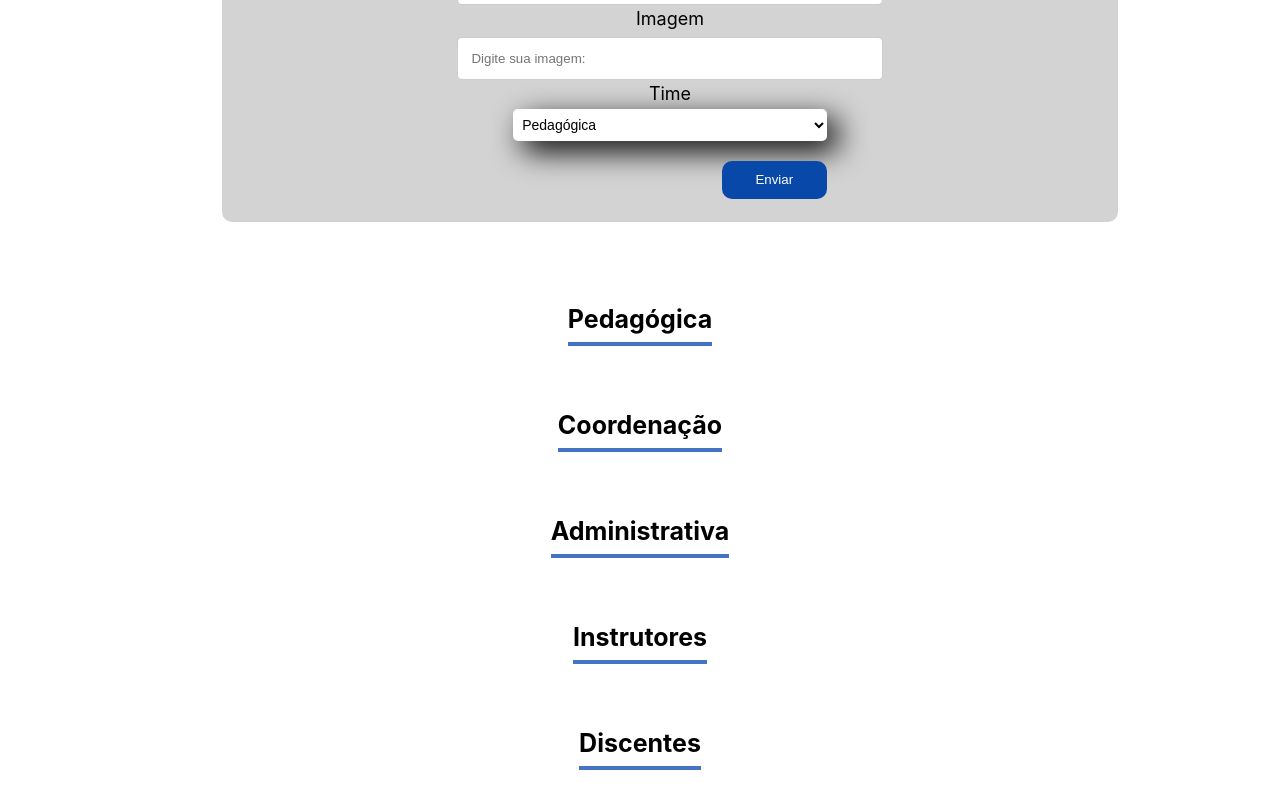
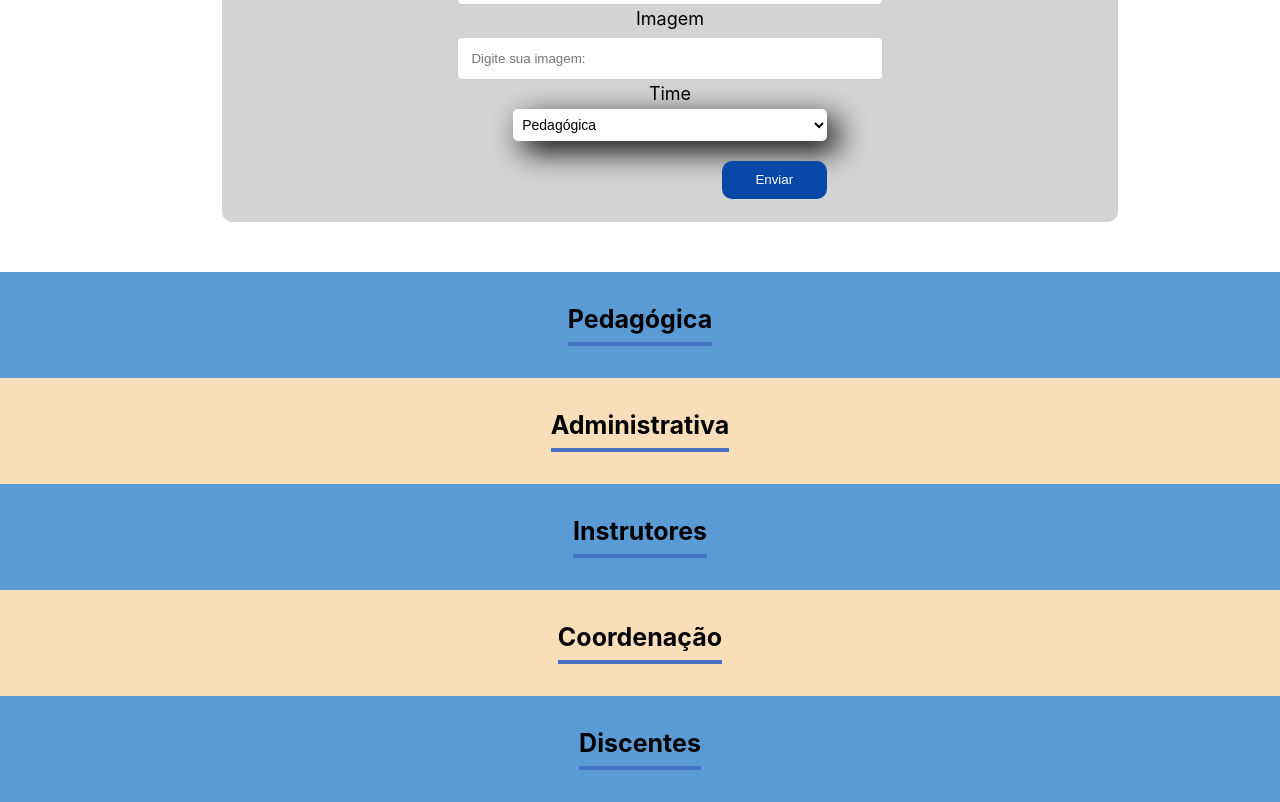
Before and after one commit to EuGenio00/Formulario-React, a React (Create React App) app: page / in a window 1280 px wide. Shown: the part 783-1585 px from the top of the page. Built offline with nearby package versions, Linux system fonts and the light colour scheme.

Commit message:
adicionando cor de fundo em times e refatorando a sintaxe do times

```diff
--- a/src/App.js
+++ b/src/App.js
@@ -11,13 +11,13 @@ function App() {
     corFundo: '#5b9bd5'
     },
     {nome: 'Administrativa',
-    corFundo: '#e7e6e6'
+    corFundo: 'rgba(238, 141, 18, 0.29)'
     },
     {nome: 'Instrutores',
     corFundo: '#5b9bd5'
     },
     {nome: 'Coordenação',
-    corFundo: '#e7e6e6'
+    corFundo: 'rgba(238, 141, 18, 0.29)'
     },
     {nome: 'Discentes',
     corFundo: '#5b9bd5'
@@ -35,12 +35,10 @@ function App() {
     <div className="App">
       <Banner />
       <Formulario
+      times={times.map(time => time.nome)}
       aoColaboradorCadastrado = {colaborador => aoNovoColaboradorAdicionado(colaborador)}/>
-      <Time tituloNome= "Pedagógica"/>
-      <Time tituloNome= "Coordenação"/>
-      <Time tituloNome= "Administrativa"/>
-      <Time tituloNome= "Instrutores"/>
-      <Time tituloNome= "Discentes"/>
+
+      {times.map(time => <Time key={time.nome} tituloNome={time.nome} corFundo={time.corFundo} />)}
     </div>
   );
 }
--- a/src/components/Formulario/index.js
+++ b/src/components/Formulario/index.js
@@ -5,14 +5,6 @@ import Botao from "../Button";
 import { useState } from "react";
 
 const Formulario = (props) => {
-
-  const times = [
-    'Pedagógica',
-    'Administrativa',
-    'Instrutores',
-    'Coordenação',
-    'Discentes'
-  ]
 
   const [nome, setNome] = useState('');
   const [cargo, setCargo] = useState('');
@@ -68,7 +60,7 @@ const Formulario = (props) => {
       <ListaSuspensa
       eObrigatorio={true}
       label="Times"
-      itens = {times} valor={time}
+      itens = {props.times} valor={time}
       aoAlterar={valor => setTime(valor)}/>
       <Botao textoBotao= "Enviar"/>
     </form>
--- a/src/components/Time/index.js
+++ b/src/components/Time/index.js
@@ -1,8 +1,9 @@
 import './Time.css'
 
 const Time = (props) => {
+  // const css = {backgroundColor: props.corFundo}
   return(
-    <section className='time'>
+    <section className='time' style={{backgroundColor: props.corFundo}}>
       <h3>{props.tituloNome}</h3>
     </section>
   )
```
Also changed, not shown: src/components/ListaTimes/index.js (deleted, +0 -7 lines).
